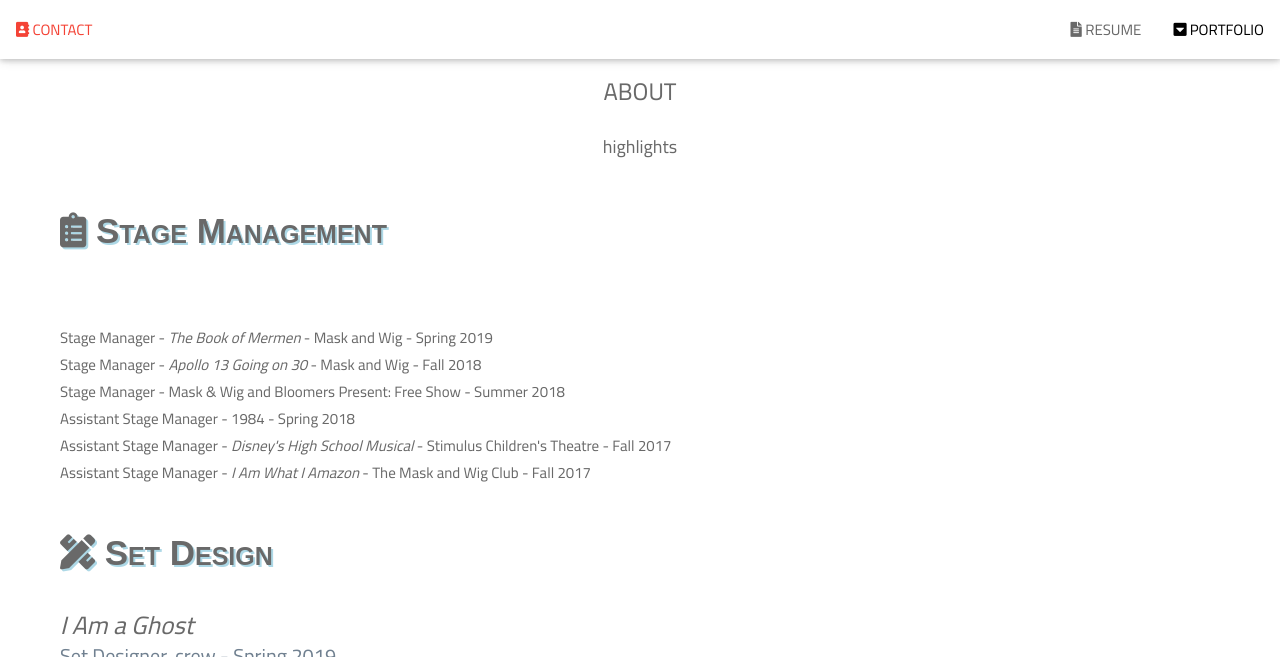
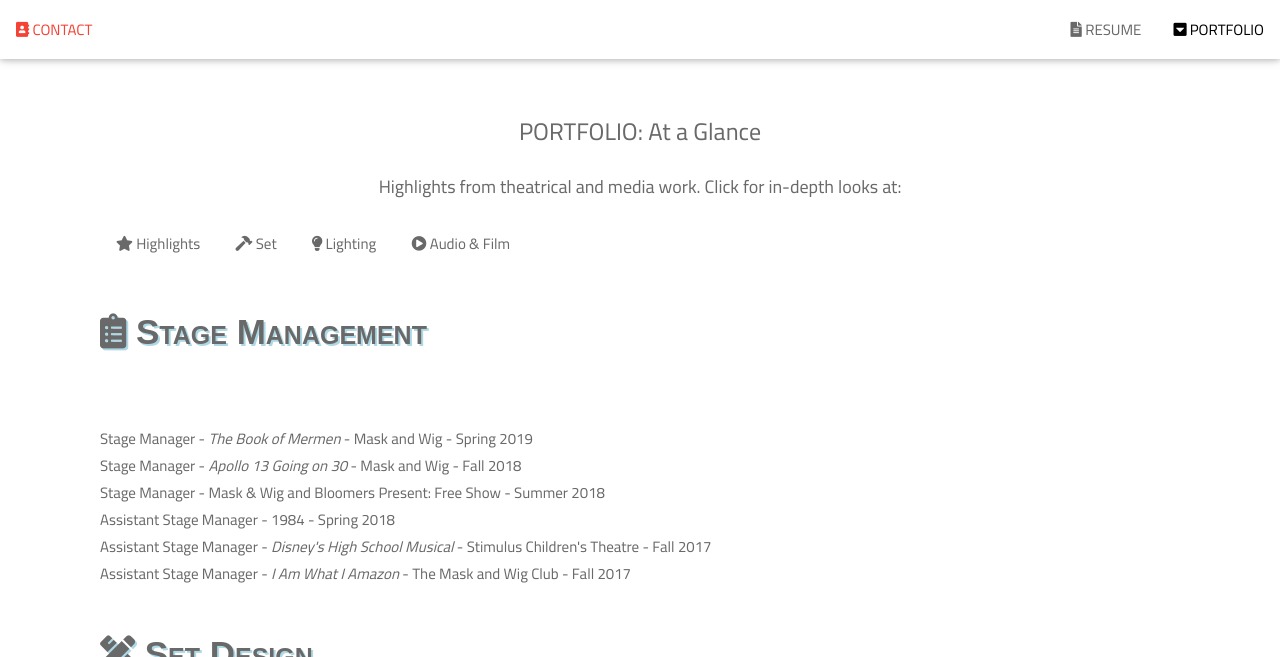
Before and after one commit to jnickseymour/jnickseymour.github.io, a Jekyll site: the page portfolio/at-a-glance.html, which Jekyll copies as it is, in a window 1280 px wide and 900 px high, cut to the strip 0-657 px from the top of the window. Built offline with Jekyll 4.4.1, drawn with Linux system fonts in a browser that asks for light colours; nearby versions of some CDN libraries; comment, search, counter and statistics services are not loaded.

Commit message:
Update at-a-glance.html

```diff
--- a/portfolio/at-a-glance.html
+++ b/portfolio/at-a-glance.html
@@ -110,10 +110,14 @@
 </nav>
 
 <!-- About Section -->
-<div class="w3-container" style="padding:60px 60px" id="about">
+<div class="w3-container" style="padding:100px 100px" id="about">
  <div>
-  <h3 class="w3-center">ABOUT</h3>
-  <p class="w3-center w3-large">highlights</p>
+  <h3 class="w3-center">PORTFOLIO: At a Glance</h3>
+  <p class="w3-center w3-large">Highlights from theatrical and media work. Click for in-depth looks at:</p>
+   <a href="#" class="w3-bar-item w3-button w3-hover-text-red w3-hover-white" style="color:dimgrey"><i class="fas fa-star"></i> Highlights</a>
+        <a href="#" class="w3-bar-item w3-button w3-hover-text-red w3-hover-white" style="color:dimgrey"><i class="fas fa-hammer"></i> Set</a>
+        <a href="#" class="w3-bar-item w3-button w3-hover-text-red w3-hover-white" style="color:dimgrey"><i class="fa fa-lightbulb"></i>  Lighting</a>
+        <a href="#" class="w3-bar-item w3-button w3-hover-text-red w3-hover-white" style="color:dimgrey"><i class="fas fa-play-circle"></i> Audio & Film</a>
    <div>
     <p class="skill"><i class="fas fa-clipboard-list"></i> Stage Management</p><br>
      Stage Manager - <em>The Book of Mermen</em> - Mask and Wig - Spring 2019<br>
```
